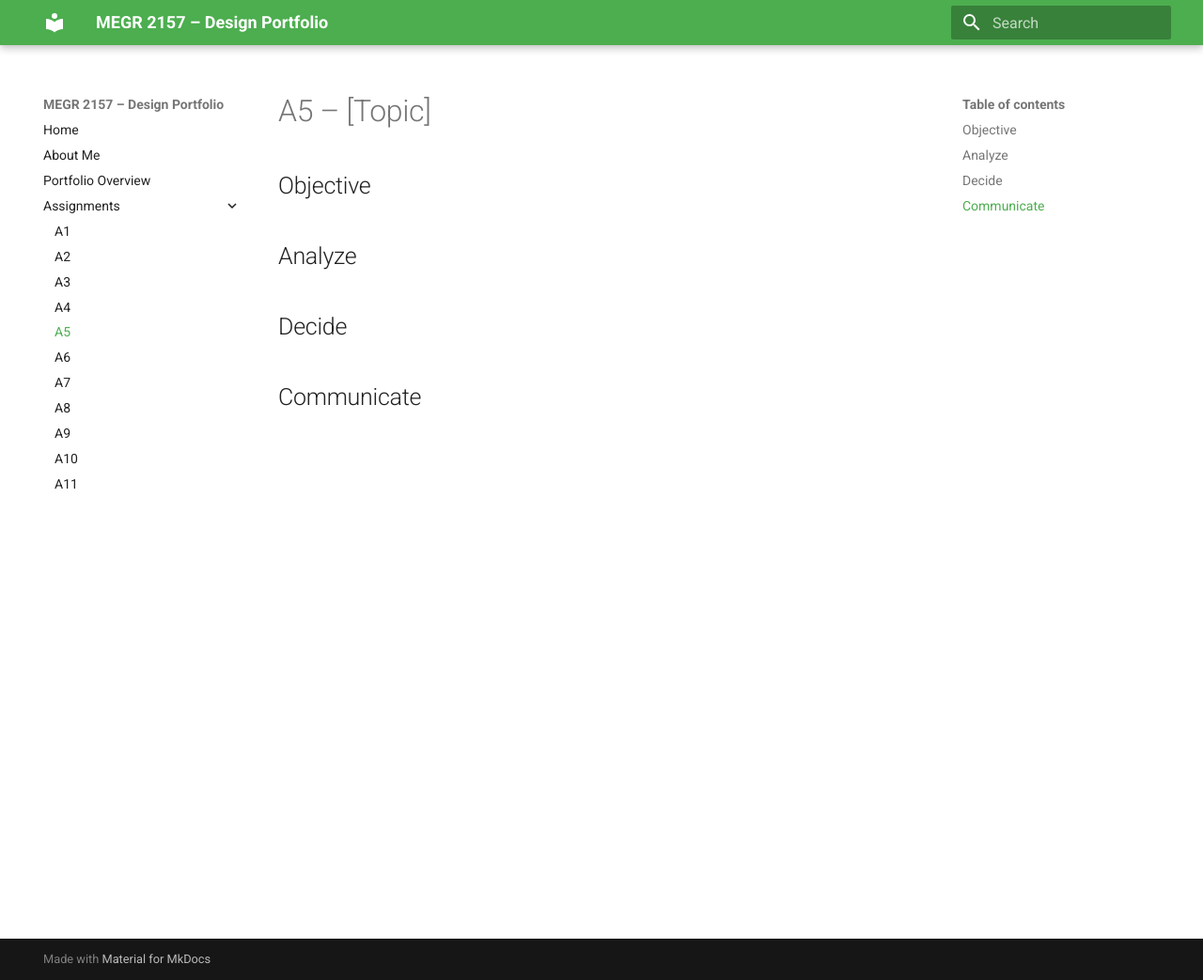
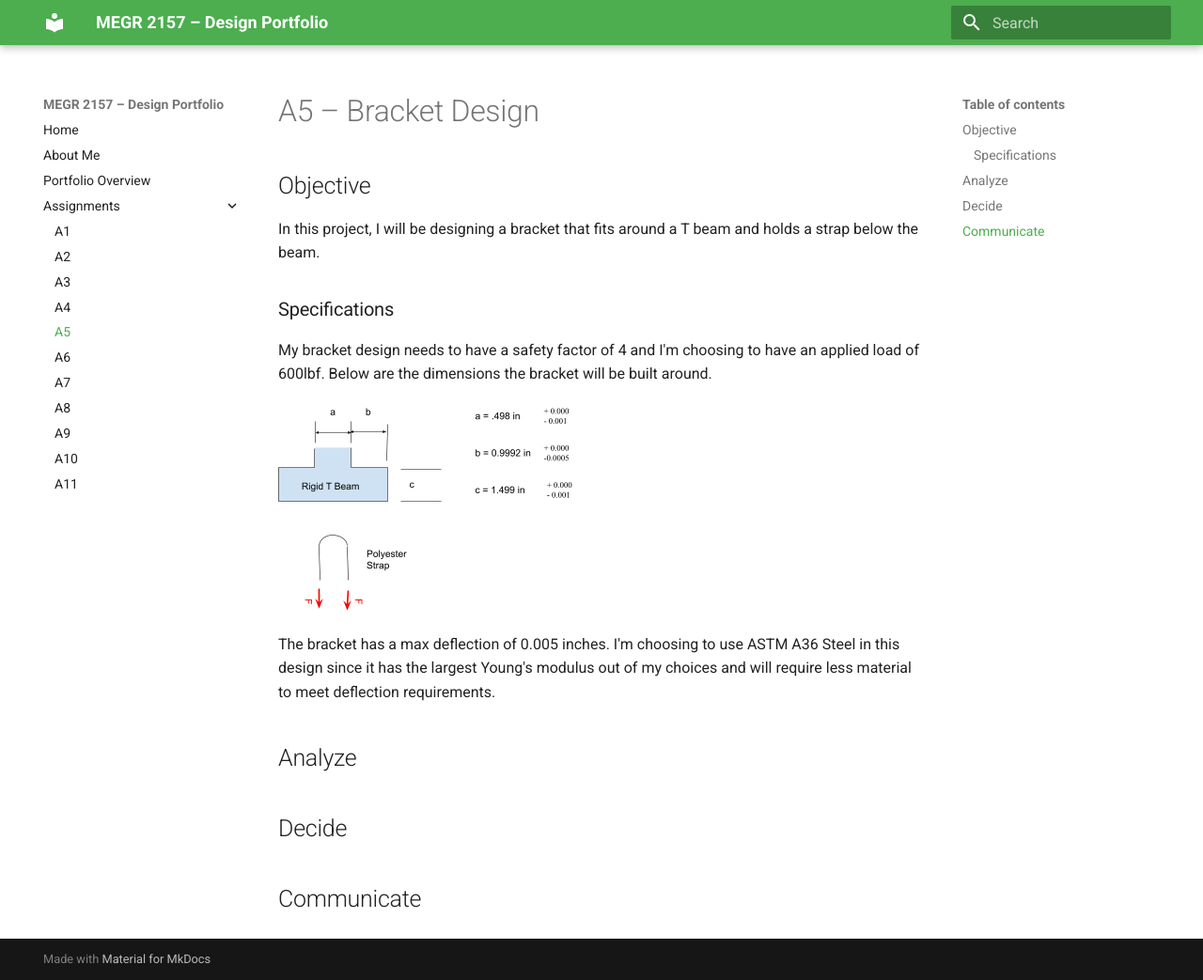
Before and after one commit to DillonK-spec/megr2157-portfolio, an MkDocs documentation site: the page built from docs/assignments/A05/index.md, in a window 1280 px wide and 1043 px high. Shown: the whole window at 94% size. Built offline with MkDocs 1.6.1 and Material for MkDocs 9.7.7, drawn with Linux system fonts in a browser that asks for light colours.

Commit message:
Update index.md

```diff
--- a/docs/assignments/A05/index.md
+++ b/docs/assignments/A05/index.md
@@ -1,7 +1,13 @@
-# A5 – [Topic]
+# A5 – Bracket Design
+## Objective
+In this project, I will be designing a bracket that fits around a T beam and holds a strap below the beam.
 
-## Objective
+### Specifications
+My bracket design needs to have a safety factor of 4 and I'm choosing to have an applied load of 600lbf.
+Below are the dimensions the bracket will be built around.
 
+![BracketSpecs](bracketspecs.png) <br>
+The bracket has a max deflection of 0.005 inches. I'm choosing to use ASTM A36 Steel in this design since it has the largest Young's modulus out of my choices and will require less material to meet deflection requirements.
 
 ## Analyze
 
```
